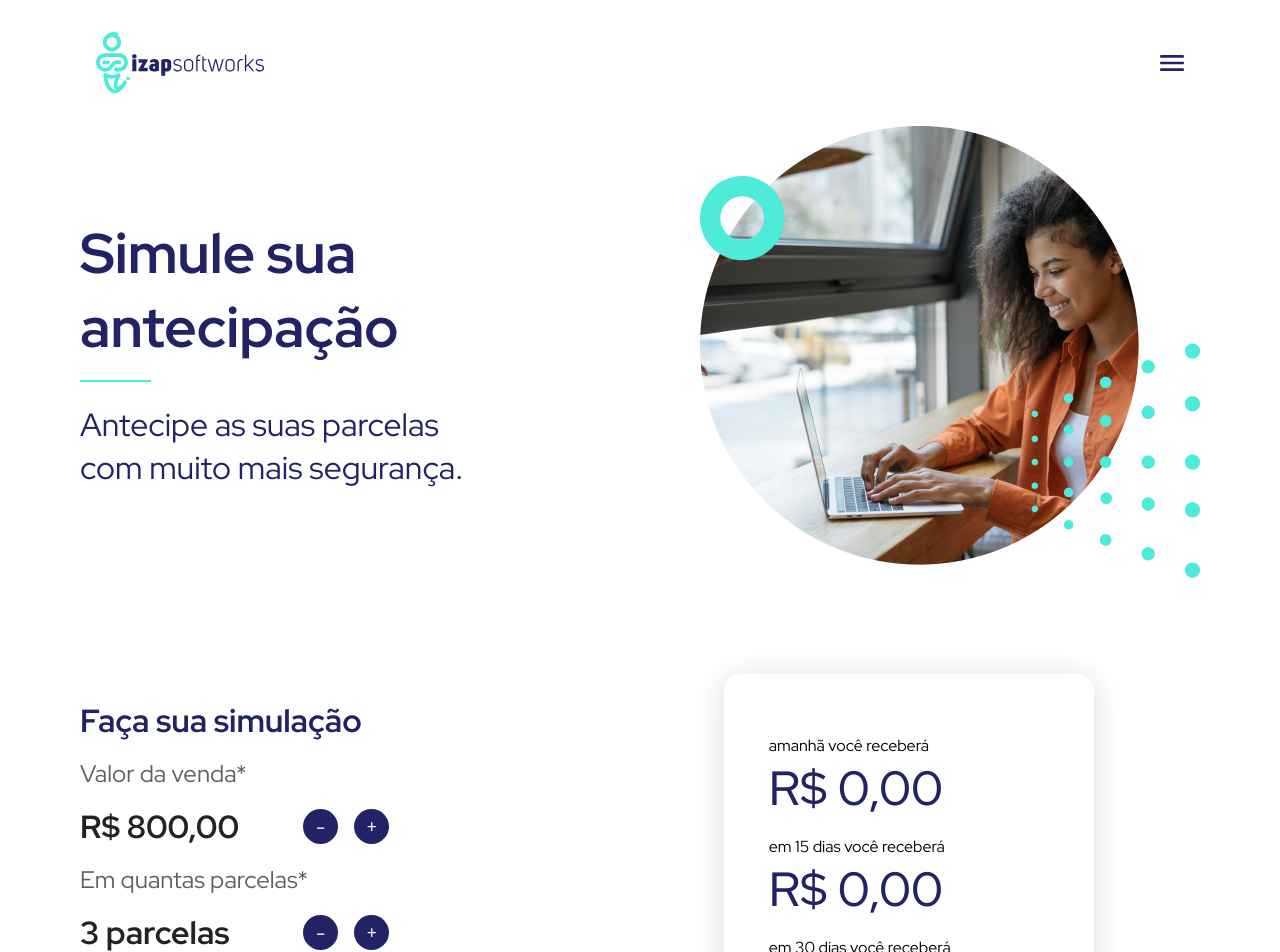
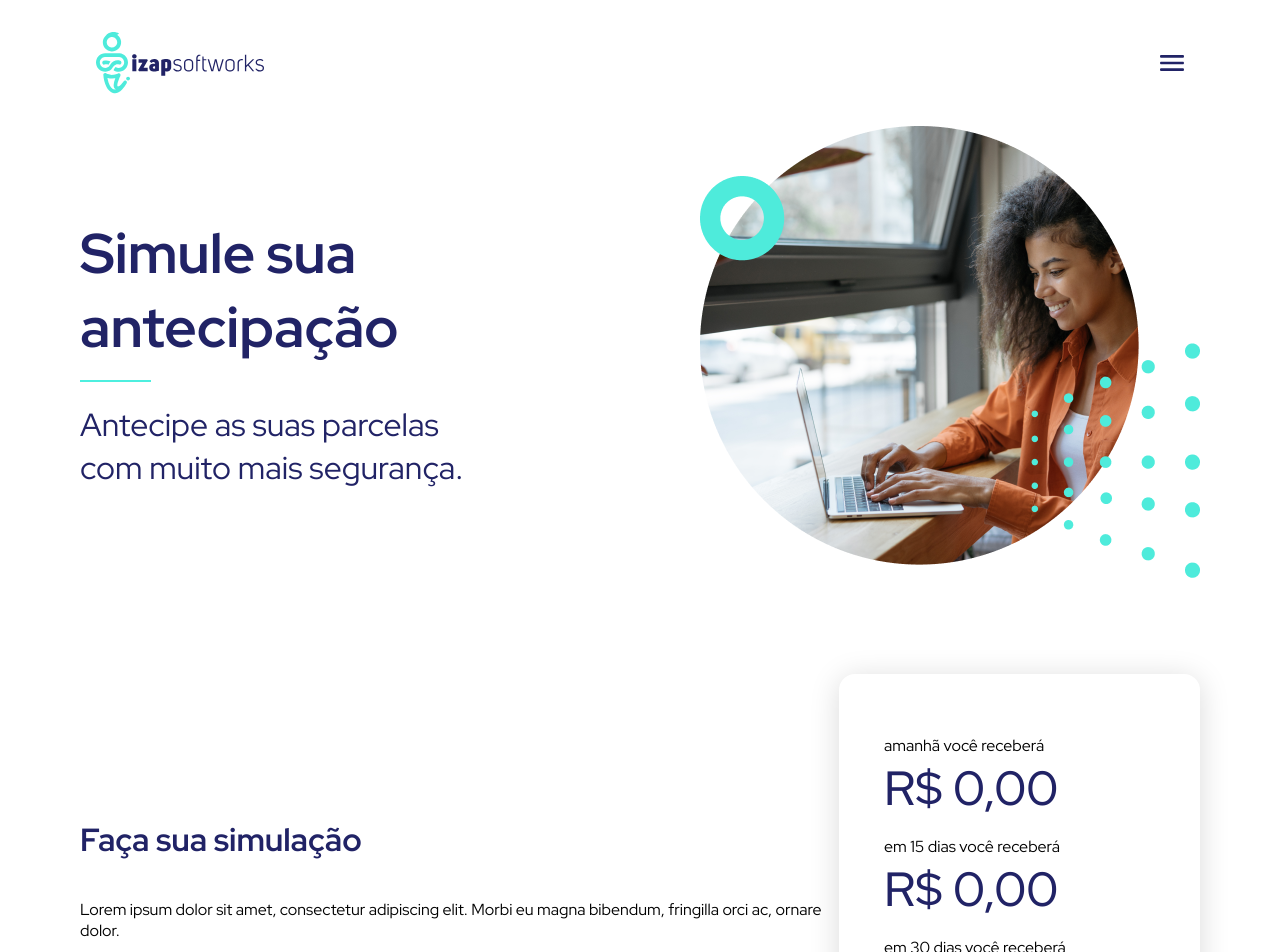
Before and after one commit to igor-cotrim/Frontend-test, a React (Create React App) app: page / in a window 1280 px wide. Shown: the top 952 px of the page. Built offline with nearby package versions, Linux system fonts and the light colour scheme.

Commit message:
feature: components/InputValues

```diff
--- a/package.json
+++ b/package.json
@@ -6,6 +6,7 @@
     "@testing-library/jest-dom": "^5.11.4",
     "@testing-library/react": "^11.1.0",
     "@testing-library/user-event": "^12.1.10",
+    "prop-types": "^15.7.2",
     "react": "^17.0.2",
     "react-dom": "^17.0.2",
     "react-scripts": "4.0.3",
--- /dev/null
+++ b/src/components/InputValues/index.jsx
@@ -0,0 +1,21 @@
+import PropTypes from 'prop-types';
+
+import { Container } from './styles';
+
+export function InputValues({ label, value, onChange }) {
+  return (
+    <Container>
+        <label htmlFor="valueSale">
+          {label}
+        </label>
+        <input type="number" value={value} onChange={onChange} />
+    </Container>
+  )
+}
+
+InputValues.propTypes = {
+  label: PropTypes.string.isRequired,
+  hint: PropTypes.string,
+  value: PropTypes.string,
+  onChange: PropTypes.func,
+};
--- /dev/null
+++ b/src/components/InputValues/styles.js
@@ -0,0 +1,20 @@
+import styled from 'styled-components';
+
+export const Container = styled.div`
+    max-width: 420px;
+    margin-right: 14rem;
+
+    label{
+      font-size: 1.5rem;
+      font-weight: 400;
+      color: var(--cinza-escuro);
+      margin: 1rem 0 1rem 0;
+    }
+
+    input{
+      border: none;
+      height: 37px;
+      width: 240px;
+      border-radius: 4px;
+    }
+`;
--- a/src/components/SimulationSection/index.jsx
+++ b/src/components/SimulationSection/index.jsx
@@ -1,31 +1,22 @@
+import {InputValues} from '../InputValues'
+
 import { Container } from './styles';
 
 export function SimulationSection() {
   return (
     <Container>
-      <div className="letfSection">
+      <div>
         <h2>Faça sua simulação</h2>
-        <h3>Valor da venda*</h3>
-        <div className="valueSell">
-          <div>
-            <h1>R$ 800,00</h1>
-          </div>
-          <button>-</button>
-          <button>+</button>
-        </div>
-        <h3>Em quantas parcelas*</h3>
-        <div className="NumParcel">
-          <div>
-            <h1>3 parcelas</h1>
-          </div>
-          <button>-</button>
-          <button>+</button>
-        </div>
+
+        <InputValues/>
+
         <p>
           Lorem ipsum dolor sit amet, consectetur adipiscing elit.
           Morbi eu magna bibendum, fringilla orci ac, ornare dolor.
         </p>
       </div>
+
+
       <div className="rightSection">
           <p>amanhã você receberá</p>
           <h1>R$ 0,00</h1>
--- a/src/components/SimulationSection/styles.js
+++ b/src/components/SimulationSection/styles.js
@@ -9,15 +9,16 @@ export const Container = styled.div`
   display: flex;
   align-items: center;
 
+  h2{
+    font-size: 2rem;
+    font-weight: 700;
+    color: var(--azul-escuro);
+  }
+
   div.letfSection{
     max-width: 420px;
     margin-right: 14rem;
 
-    h2{
-      font-size: 2rem;
-      font-weight: 700;
-      color: var(--azul-escuro);
-    }
 
     h3{
       font-size: 1.5rem;
```
